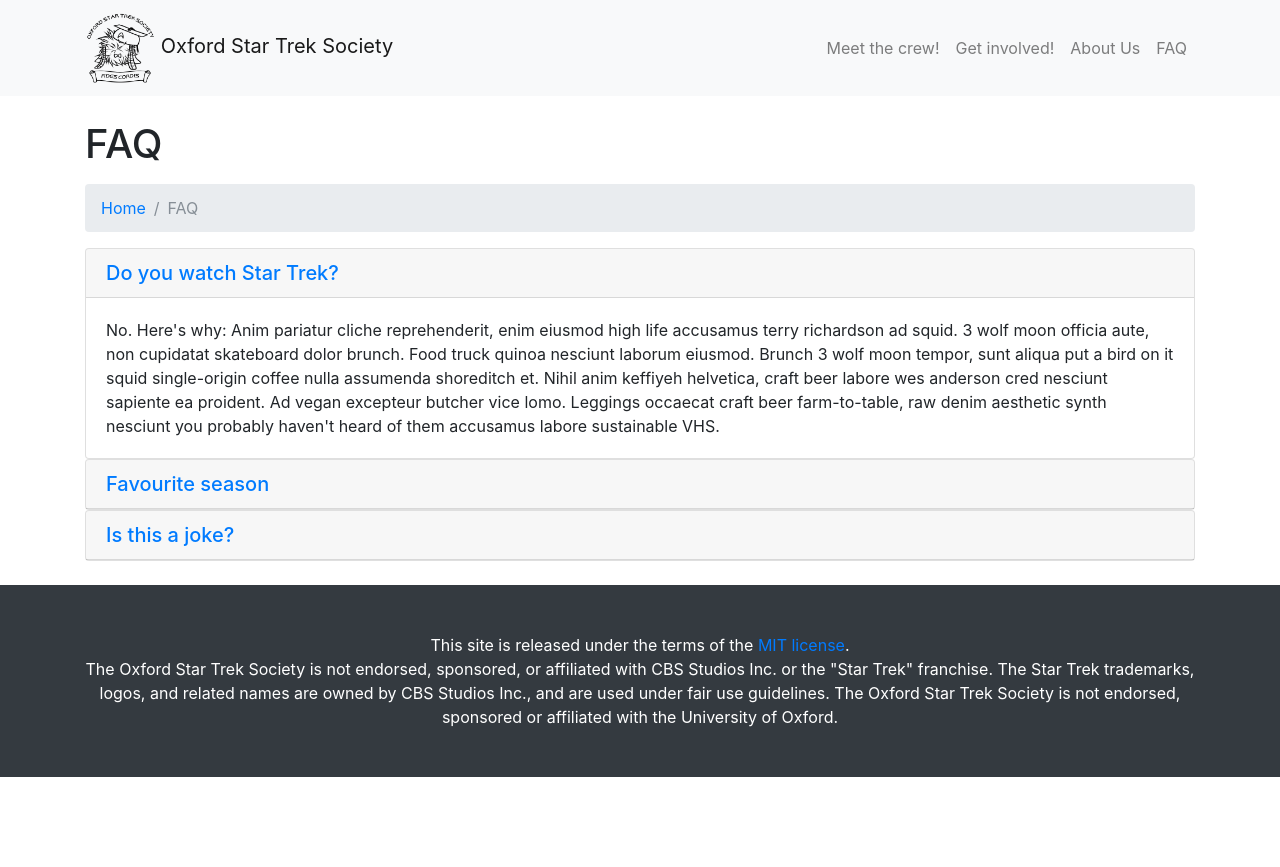
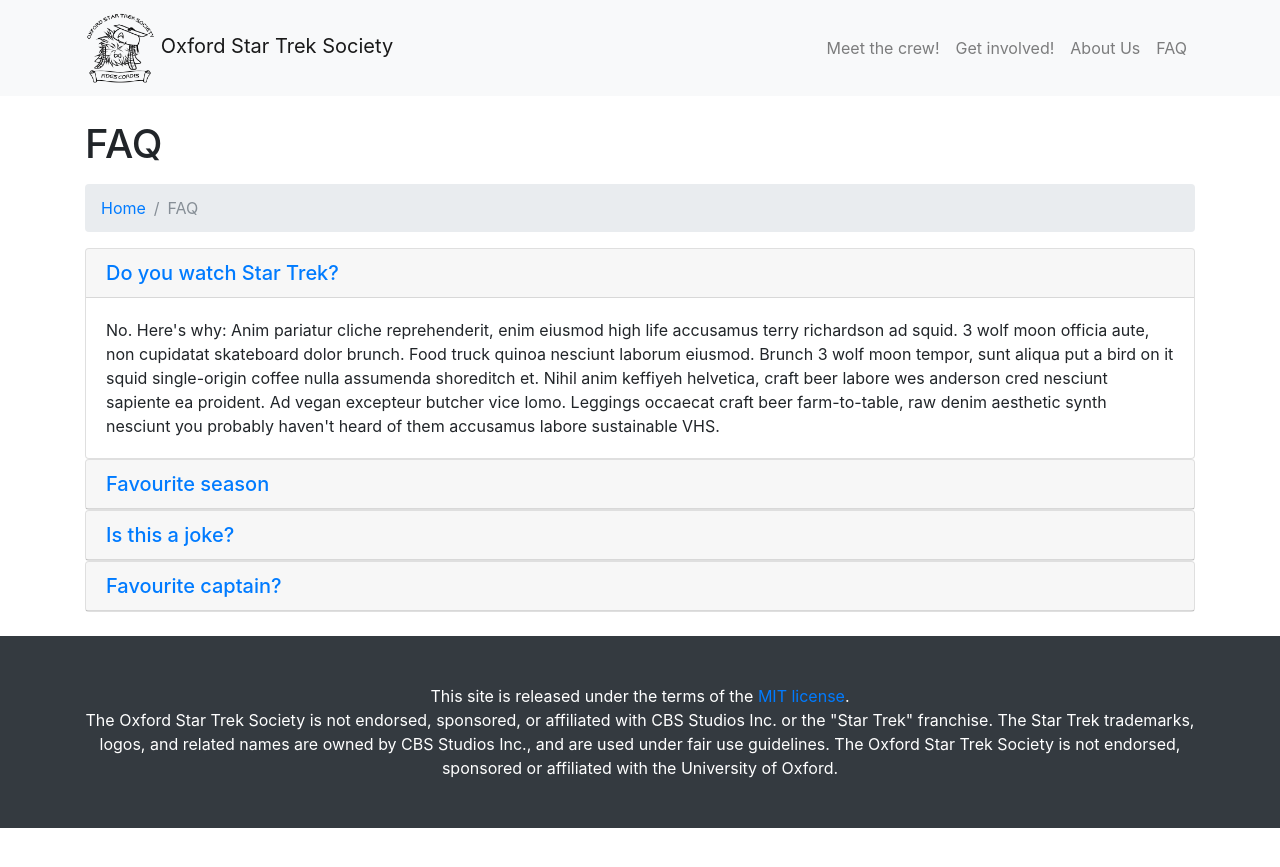
Before and after one commit to oxfordstartreksociety/oxfordstartreksociety.github.io, a Jekyll site: the page built from faq.html, in a window 1280 px wide. Shown: the top 867 px of the page. Built offline with Jekyll 4.4.1, drawn with Linux system fonts in a browser that asks for light colours.

Commit message:
removed some faq placeholder text

```diff
--- a/faq.html
+++ b/faq.html
@@ -56,8 +56,23 @@
 	  </div>
 	  <div id="collapseThree" class="collapse" role="tabpanel" aria-labelledby="headingThree">
 		<div class="card-body">
-		  No. Here's why:
-		  Anim pariatur cliche reprehenderit, enim eiusmod high life accusamus terry richardson ad squid. 3 wolf moon officia aute, non cupidatat skateboard dolor brunch. Food truck quinoa nesciunt laborum eiusmod. Brunch 3 wolf moon tempor, sunt aliqua put a bird on it squid single-origin coffee nulla assumenda shoreditch et. Nihil anim keffiyeh helvetica, craft beer labore wes anderson cred nesciunt sapiente ea proident. Ad vegan excepteur butcher vice lomo. Leggings occaecat craft beer farm-to-table, raw denim aesthetic synth nesciunt you probably haven't heard of them accusamus labore sustainable VHS.
+		  Pass.
+		</div>
+	  </div>
+	</div>
+	<div class="card">
+	  <div class="card-header" role="tab" id="headingFour">
+		<h5 class="mb-0">
+		  <a class="collapsed" data-toggle="collapse"
+			 data-parent="#accordion" href="#collapseFour"
+			 aria-expanded="false" aria-controls="collapseFour">
+			Favourite captain?
+			</a>
+		</h5>
+	  </div>
+	  <div id="collapseFour" class="collapse" role="tabpanel" aria-labelledby="headingFour">
+		<div class="card-body">
+		  Either Malcolm Reynolds or Han Solo. Not sure.
 		</div>
 	  </div>
 	</div>
```
